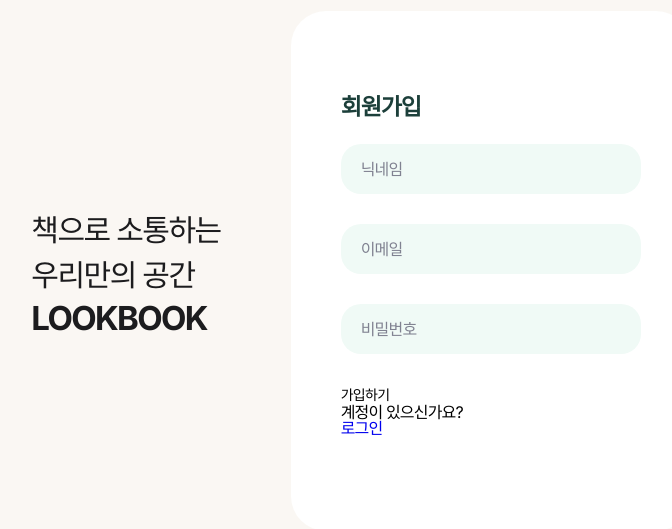
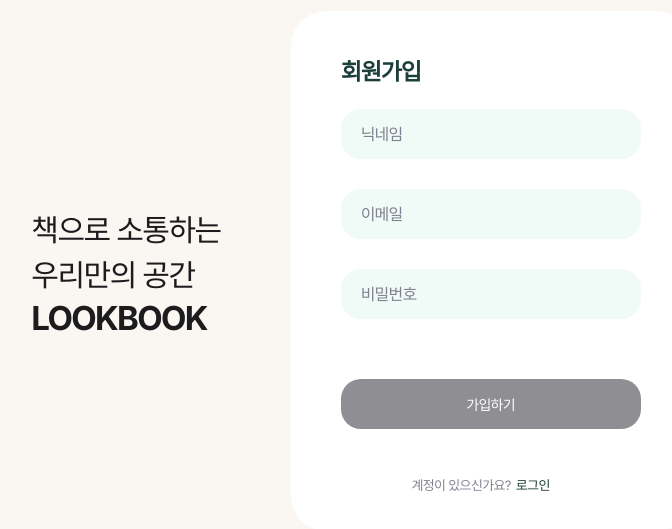
Before and after one commit to doheek2/lookbook, a React (Create React App) app: page /signup in a window 1280 px wide. Shown: the part 129-658 px from the top of the page, without its empty margins (279-951 px from the left). Built offline with nearby package versions, Linux system fonts and the light colour scheme; no server answers; a web font is replaced by a local one.

Commit message:
style: 리팩토링으로 인한 사용하지 않는 스타일 제거, errorMsg 스타일 지정

```diff
--- a/src/routes/SignUp/signUp.module.scss
+++ b/src/routes/SignUp/signUp.module.scss
@@ -2,39 +2,11 @@
 @use '/src/styles/mixins/flexbox';
 
 .wrapper {
-  .loginForm {
+  .signUpForm {
     width: 300px;
-    height: 310px;
+    height: 360px;
 
-    .input {
-      width: 300px;
-      height: 50px;
-      color: colors.$GRAY3;
-      background-color: colors.$INPUT;
-
-      &::placeholder {
-        font-size: 16px;
-        color: colors.$GRAY3;
-        text-indent: 20px;
-      }
-
-      &:focus {
-        border: 2px solid colors.$GREEN1;
-      }
-
-      & + .input {
-        margin-top: 30px;
-      }
-    }
-
-    .validate {
-      margin: 8px;
-      font-size: 14px;
-      font-weight: 500;
-      color: colors.$RED;
-    }
-
-    .loginBtn {
+    .signUpBtn {
       width: 300px;
       height: 50px;
       margin-top: 30px;
@@ -49,20 +21,31 @@
         background-color: colors.$GREEN2;
       }
     }
+
+    .errorMsg {
+      margin: 8px;
+      font-size: 14px;
+      font-weight: 500;
+      color: colors.$RED;
+
+      & + & {
+        margin-top: 10px;
+      }
+    }
   }
 
-  .signUpTextWrapper {
+  .loginWrapper {
     display: flex;
     justify-content: center;
     width: 280px;
 
-    .signUpAccountText {
+    .loginAccountText {
       margin-top: 10px;
       font-size: 13px;
       color: colors.$GRAY3;
     }
 
-    .signUpText {
+    .loginText {
       margin-top: 10px;
       margin-left: 5px;
       font-size: 13px;
@@ -91,7 +74,7 @@
 @media screen and (min-width: 625px) {
   .wrapper {
     width: 100%;
-    height: 350px;
+    height: 420px;
 
     .mobileLogo {
       display: none;
```
